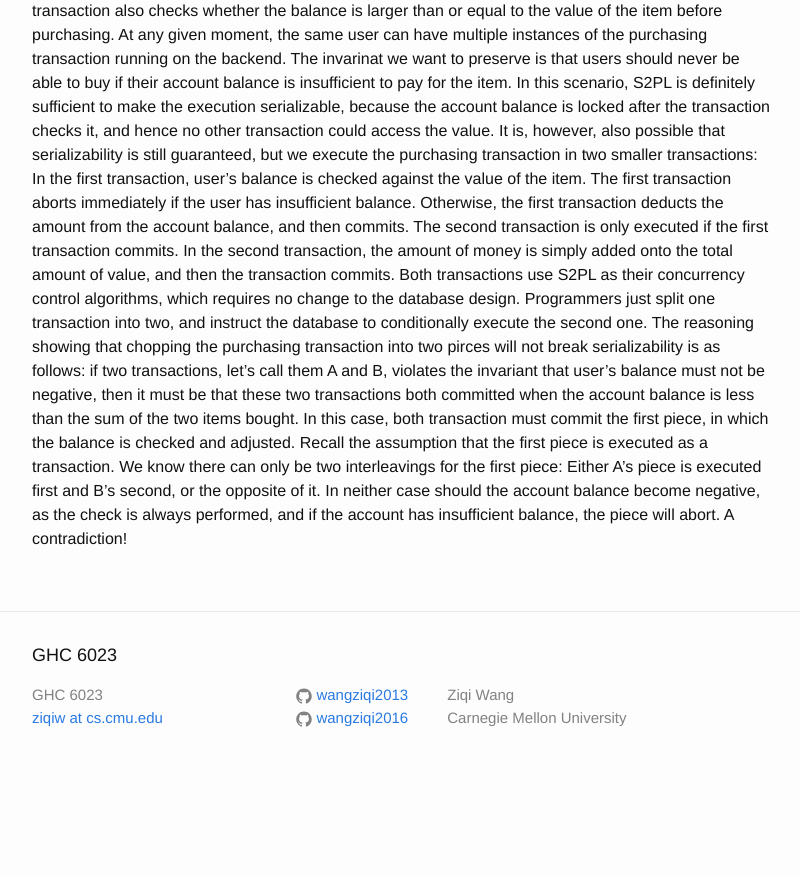
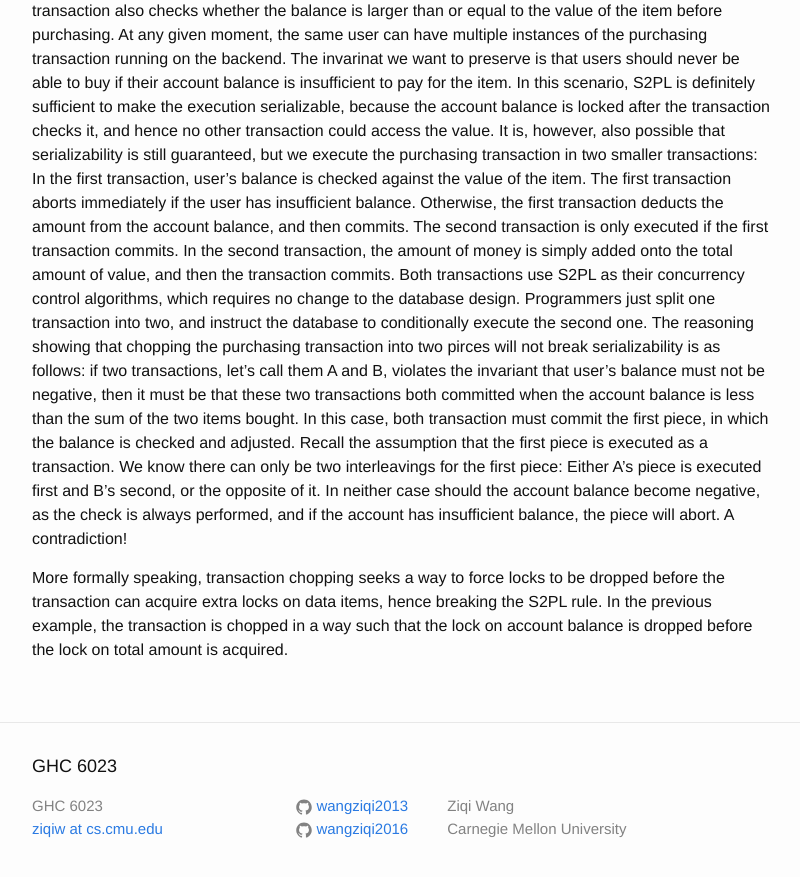
Before and after one commit to wangziqi2013/wangziqi2013.github.io, a Jekyll site: the page built from _posts/2019-01-02-Txn-Chopping.markdown, in a window 1280 px wide and 900 px high, scrolled down 796 px. Shown: the top 877 px of the window, without its empty margins (238-1038 px from the left). Built offline with Jekyll 4.4.1, drawn with Linux system fonts in a browser that asks for light colours; before the commit the page ends 1585 px from its top, so only the background shows below that.

Commit message:
Adding formal def

```diff
--- a/_posts/2019-01-02-Txn-Chopping.markdown
+++ b/_posts/2019-01-02-Txn-Chopping.markdown
@@ -44,3 +44,7 @@ Recall the assumption that the first piece is executed as a transaction. We know
 interleavings for the first piece: Either A's piece is executed first and B's second, or the opposite of it. In neither
 case should the account balance become negative, as the check is always performed, and if the account has insufficient
 balance, the piece will abort. A contradiction!
+
+More formally speaking, transaction chopping seeks a way to force locks to be dropped before the transaction can acquire
+extra locks on data items, hence breaking the S2PL rule. In the previous example, the transaction is chopped in a way such
+that the lock on account balance is dropped before the lock on total amount is acquired.
```
